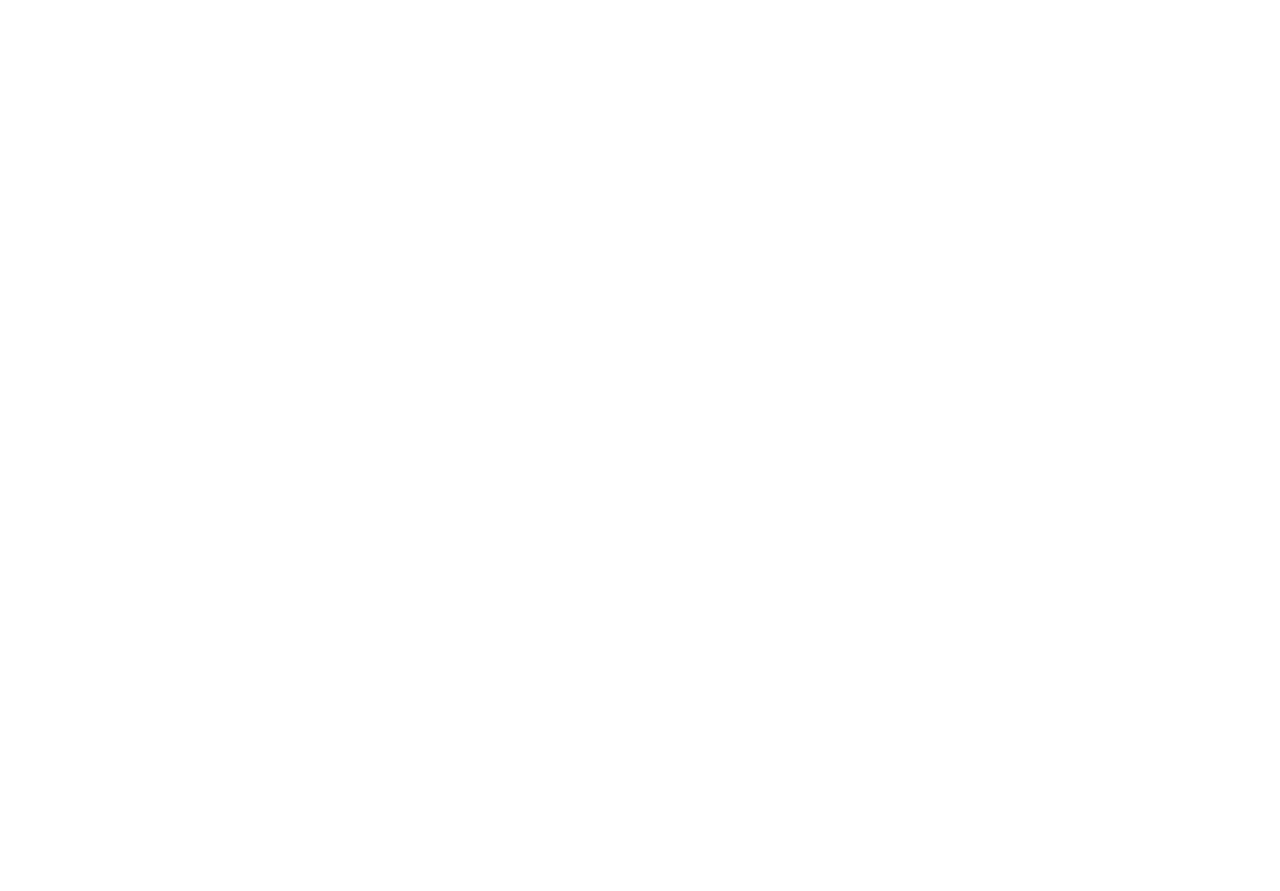
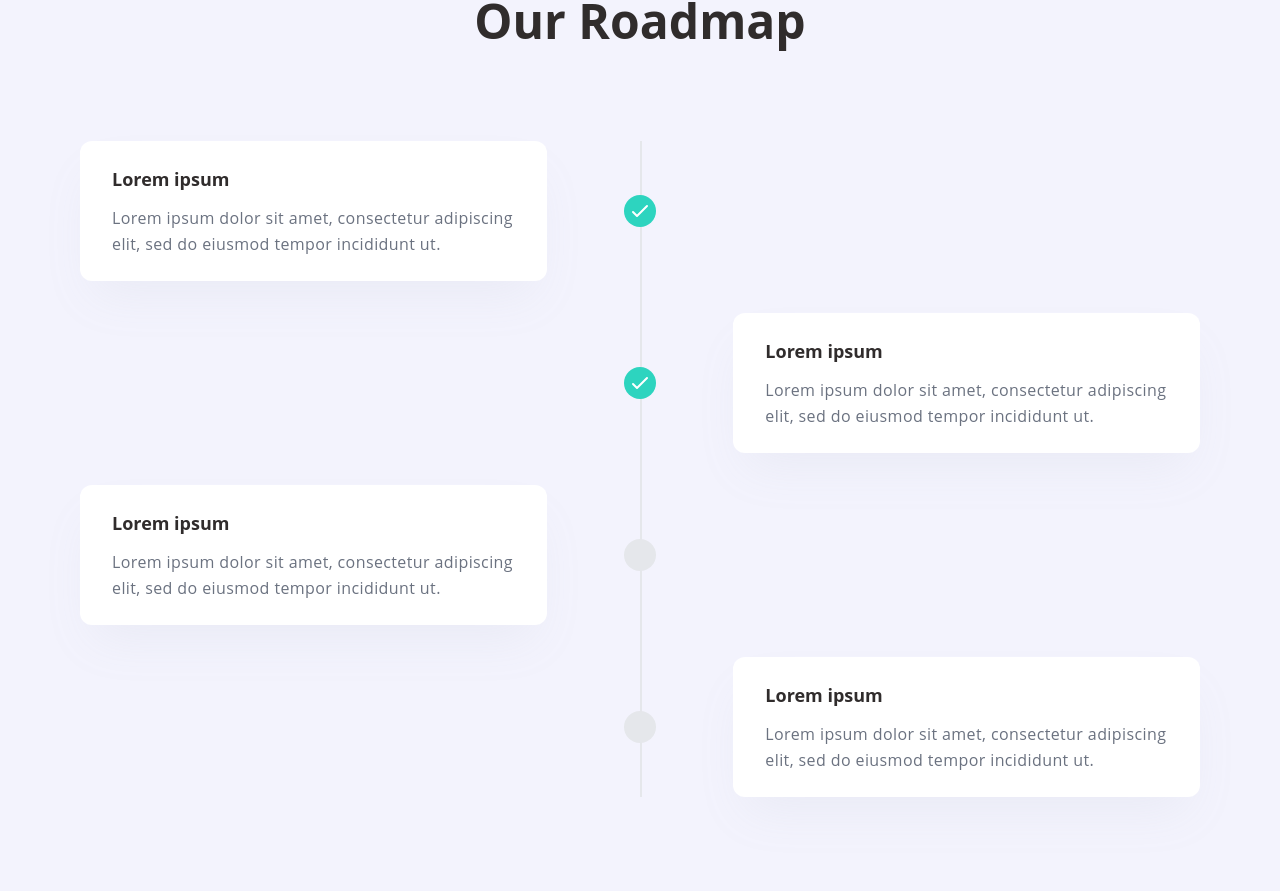
Before and after one commit to WahyuZ002/headboxsquad, a React (Create React App) app: page / in a window 1280 px wide. Shown: the part 1617-2508 px from the top of the page. Before the commit the page ends 1614 px from the top, so only its background shows below. Built offline with nearby package versions, Linux system fonts and the light colour scheme.

Commit message:
:white_check_mark: Roadmap

```diff
--- /dev/null
+++ b/src/components/Roadmap.js
@@ -0,0 +1,62 @@
+import React from 'react'
+
+function Roadmap() {
+    return (
+        <div className="px-12 md:px-20 py-2 md:py-16" id="roadmap">
+            <h2 className="text-3xl md:text-5xl font-bold leading-tight mb-24 text-center">Our Roadmap</h2>
+            <div className="relative max-w-7xl h-full">
+                <div className="absolute left-0 md:left-1/2 ml-4 md:ml-0 border border-gray-200 h-full"></div>
+                <div className="mb-8 flex justify-between items-center w-full md:flex-row-reverse">
+                    <div className="hidden md:block w-5/12"></div>
+                    <div className="z-20">
+                        <div class="flex items-center justify-center bg-teal-400 text-white w-8 h-8 rounded-full">
+                            <svg class="w-6 h-6" fill="none" stroke="currentColor" viewBox="0 0 24 24" xmlns="http://www.w3.org/2000/svg">
+                                <path stroke-linecap="round" stroke-linejoin="round" stroke-width="2" d="M5 13l4 4L19 7"></path>
+                            </svg>
+                        </div>
+                    </div>
+                    <div className="bg-white shadow-2xl shadow-gray-400/10 rounded-xl  w-full md:w-5/12 p-6 md:px-8 md:py-6 ml-8 md:ml-0">
+                        <h3 className="font-bold text-lg">Lorem ipsum</h3>
+                        <p className="mt-3 leading-relaxed tracking-wide text-gray-500">Lorem ipsum dolor sit amet, consectetur adipiscing elit, sed do eiusmod tempor incididunt ut.</p>
+                    </div>
+                </div>
+                <div className="mb-8 flex justify-between items-center w-full">
+                    <div className="hidden md:block w-5/12"></div>
+                    <div className="z-20">
+                        <div class="flex items-center justify-center bg-teal-400 text-white w-8 h-8 rounded-full">
+                            <svg class="w-6 h-6" fill="none" stroke="currentColor" viewBox="0 0 24 24" xmlns="http://www.w3.org/2000/svg">
+                                <path stroke-linecap="round" stroke-linejoin="round" stroke-width="2" d="M5 13l4 4L19 7"></path>
+                            </svg>
+                        </div>
+                    </div>
+                    <div className="bg-white shadow-2xl shadow-gray-400/10 rounded-xl  w-full md:w-5/12 p-6 md:px-8 md:py-6 ml-8 md:ml-0">
+                        <h3 className="font-bold text-lg">Lorem ipsum</h3>
+                        <p className="mt-3 leading-relaxed tracking-wide text-gray-500">Lorem ipsum dolor sit amet, consectetur adipiscing elit, sed do eiusmod tempor incididunt ut.</p>
+                    </div>
+                </div>
+                <div className="mb-8 flex justify-between items-center w-full md:flex-row-reverse">
+                    <div className="hidden md:block w-5/12"></div>
+                    <div className="z-20">
+                        <div class="bg-gray-200 w-8 h-8 rounded-full"></div>
+                    </div>
+                    <div className="bg-white shadow-2xl shadow-gray-400/10 rounded-xl  w-full md:w-5/12 p-6 md:px-8 md:py-6 ml-8 md:ml-0">
+                        <h3 className="font-bold text-lg">Lorem ipsum</h3>
+                        <p className="mt-3 leading-relaxed tracking-wide text-gray-500">Lorem ipsum dolor sit amet, consectetur adipiscing elit, sed do eiusmod tempor incididunt ut.</p>
+                    </div>
+                </div>
+                <div className="mb-8 flex justify-between items-center w-full">
+                    <div className="hidden md:block w-5/12"></div>
+                    <div className="z-20">
+                        <div class="bg-gray-200 w-8 h-8 rounded-full"></div>
+                    </div>
+                    <div className="bg-white shadow-2xl shadow-gray-400/10 rounded-xl  w-full md:w-5/12 p-6 md:px-8 md:py-6 ml-8 md:ml-0">
+                        <h3 className="font-bold text-lg">Lorem ipsum</h3>
+                        <p className="mt-3 leading-relaxed tracking-wide text-gray-500">Lorem ipsum dolor sit amet, consectetur adipiscing elit, sed do eiusmod tempor incididunt ut.</p>
+                    </div>
+                </div>
+            </div>
+        </div>
+    )
+}
+
+export default Roadmap
--- a/src/views/Index.js
+++ b/src/views/Index.js
@@ -2,6 +2,7 @@
 import Main from '../components/Main'
 import Navbar from '../components/Navbar'
 import MintingSection from '../components/MintingSection'
+import Roadmap from '../components/Roadmap'
 import Footer from '../components/Footer'
 
 function Index() {
@@ -13,15 +14,14 @@
                     <Main />
                 </div>
             </div>
-            <div className="bg-white">
-                <div className="mt-12 md:mt-28">
-                    <MintingSection />
-                </div>
+            <div className="bg-white mt-12 md:mt-28">
+                <MintingSection />
             </div>
-            <div className="bg-white pb-2 md:pb-16">
-                <div className="mt-12 md:mt-28">
-                    <Footer />
-                </div>
+            <div className="bg-off-white mt-12 md:mt-28">
+                <Roadmap />
+            </div>
+            <div className="bg-white mt-12 md:mt-28 pb-2 md:pb-16">
+                <Footer />
             </div>
         </div>
     )
```
